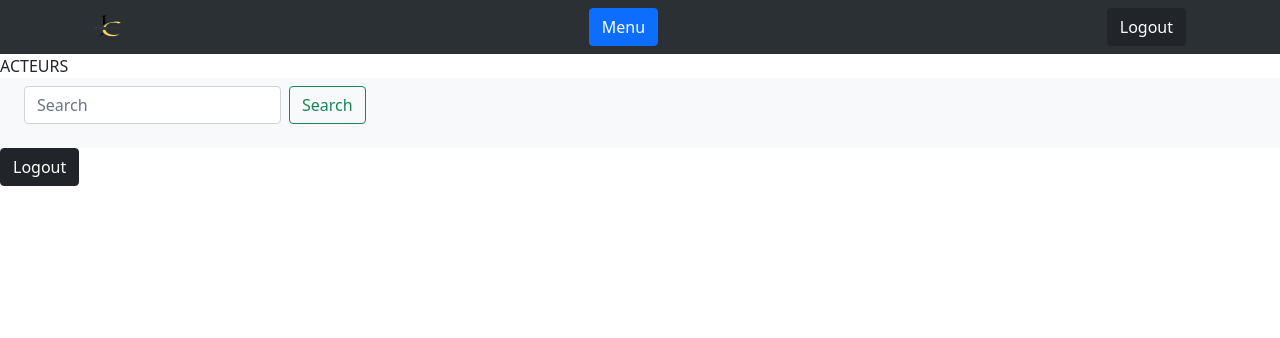
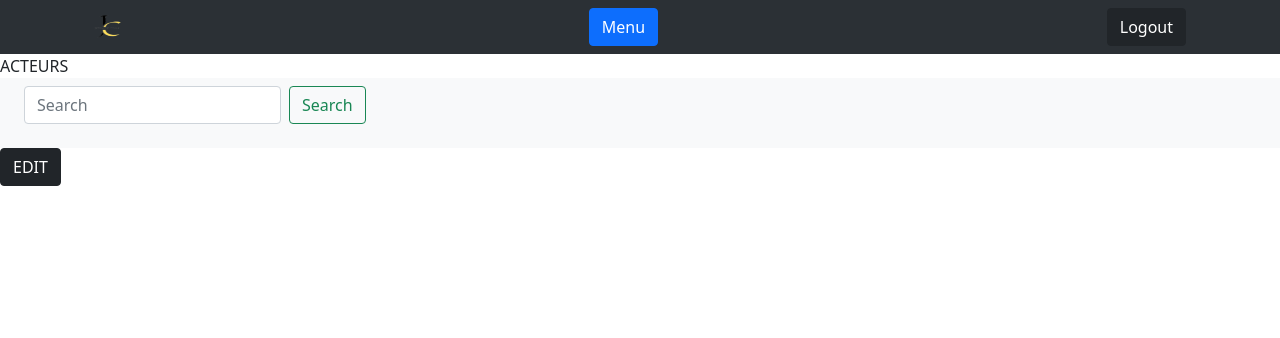
Before and after one commit to KarmaFenec/Jetpack-Runner, a PHP site: page /search/acteur.php in a window 1280 px wide. Shown: the top 338 px of the page. Run offline with PHP 8.4, Linux system fonts and the light colour scheme; the visitor is signed in with stand-in values (Sample User, id 1); data that the repository does not hold is empty.

Commit message:
Update acteur.php

```diff
--- a/PHP_PROJET_FINAL/search/acteur.php
+++ b/PHP_PROJET_FINAL/search/acteur.php
@@ -25,6 +25,7 @@ $data =$fdb->genererRequest($sql);
 <header>
 <div class="title">ACTEURS</div>
 
+<?php //A FAIRE ?>
 <nav class="navbar bg-body-tertiary">
     <div class="container-fluid">
     <form class="d-flex" role="search">
@@ -34,17 +35,12 @@ $data =$fdb->genererRequest($sql);
     </div>
 </nav>
 
+<?php //A FAIRE ?>
 <?php if ($logged):?>
     <div class="dropdown">
-            <a class="btn btn-dark" role="button" href="../client/logout.php">
-                Logout
-            </a>
-        </div>
-    <?php else: ?>
-        <a class="btn btn-dark" role="button" href="../client/login.php">
-            Login
-        </a>
-    <?php endif; ?>
+        <a class="btn btn-dark" role="button" href="../client/acteur.php">EDIT</a>
+    </div>
+<?php endif; ?>
 </header>
 
 <div class="main-content">
```
